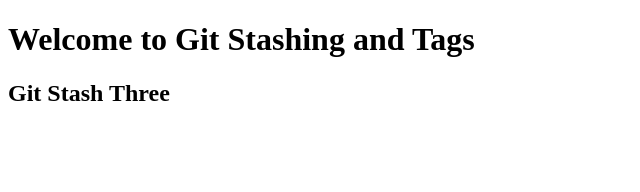
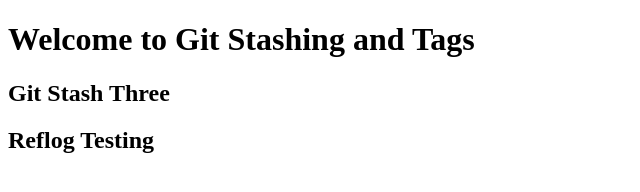
Before and after one commit to Hossainm2424/GitStashing, a plain HTML site: page index.html in a window 1280 px wide. Shown: the whole page, without its empty margins (0-640 px from the left). Drawn offline with Linux system fonts and the light colour scheme.

Commit message:
Relog testing

```diff
--- a/index.html
+++ b/index.html
@@ -8,5 +8,6 @@
 <body>
     <h1>Welcome to Git Stashing and Tags</h1>
     <h2>Git Stash Three </h2>
+    <h2>Reflog Testing</h2>
 </body>
 </html>
```
